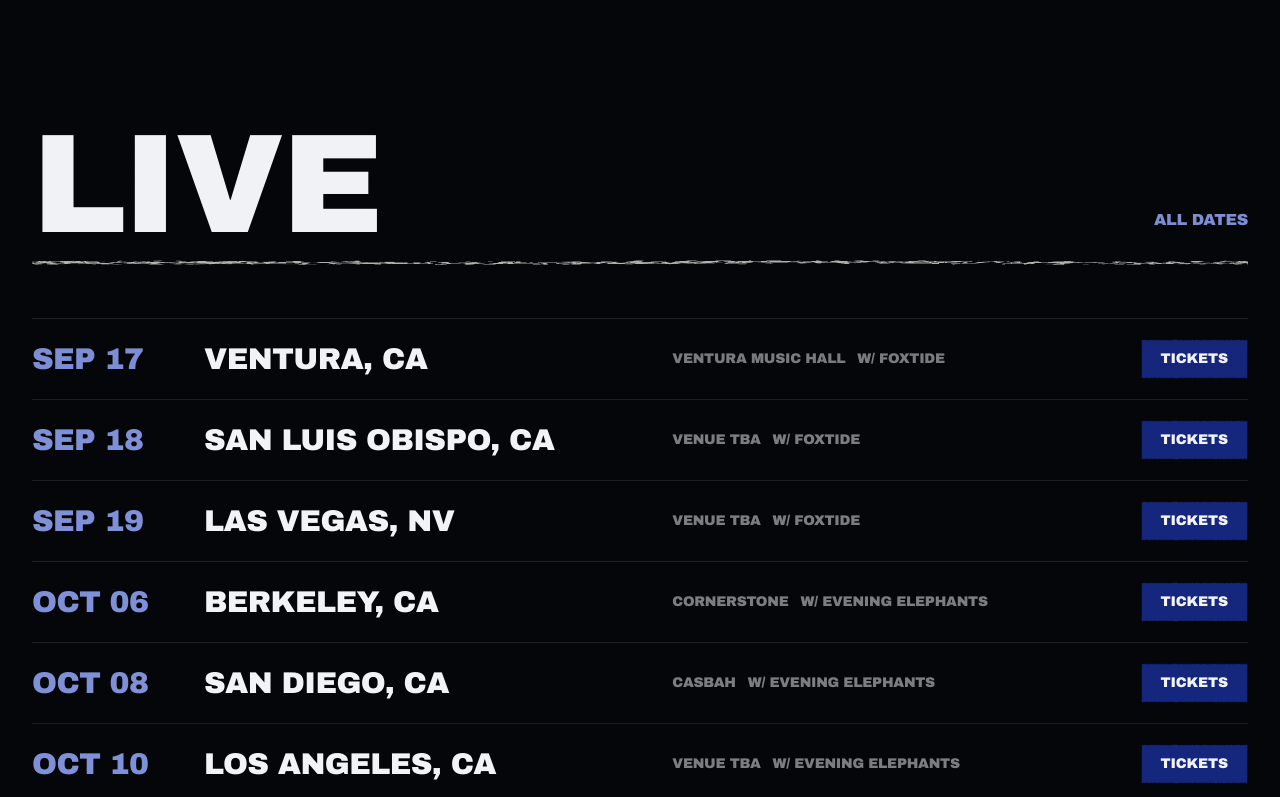
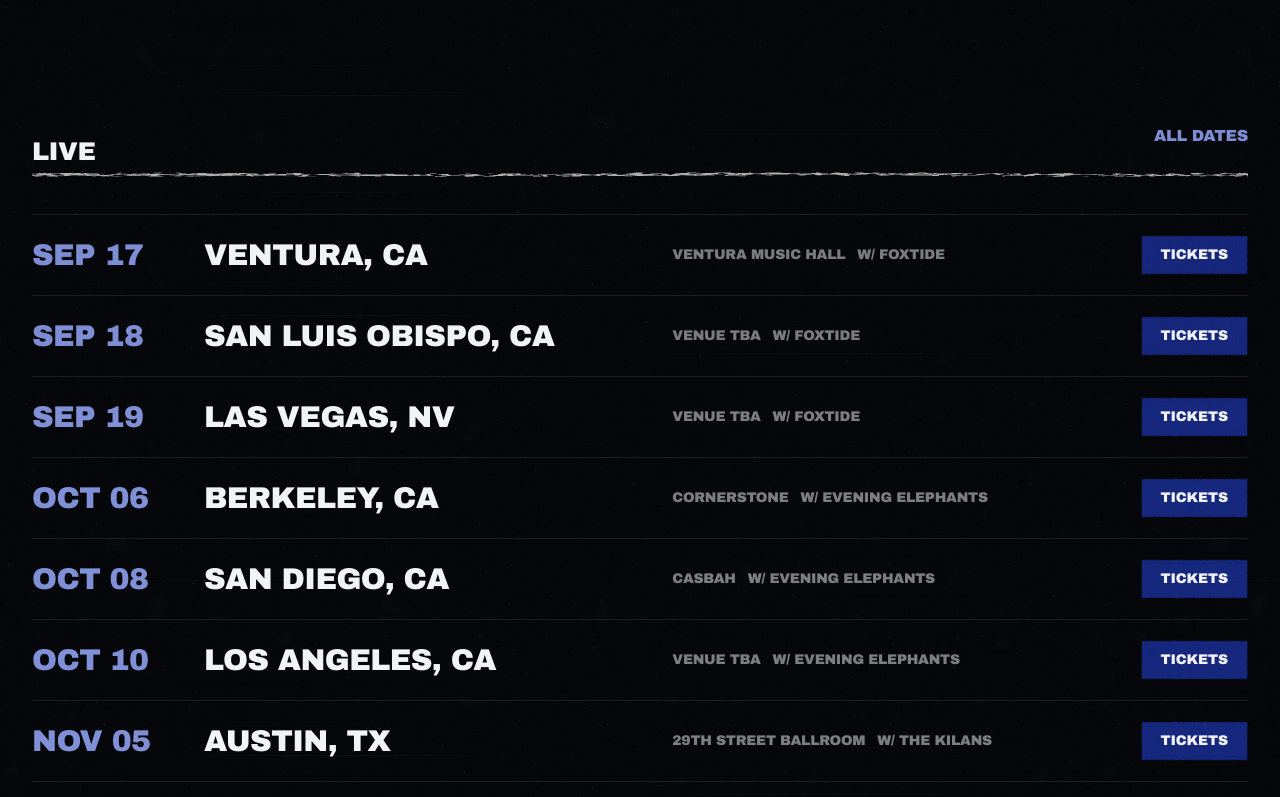
Before and after one commit to jonahmeyuhas-web/jadestreet, a Next.js app: page / in a window 1280 px wide. Shown: the part 820-1617 px from the top of the page. Built offline with nearby package versions, Linux system fonts and the light colour scheme; a web font is replaced by a local one.

Commit message:
Smaller section titles, tighter store block
Co-Authored-By: Claude Fable 5.1 <noreply@anthropic.com>

```diff
--- a/app/globals.css
+++ b/app/globals.css
@@ -17,6 +17,7 @@ html { scroll-behavior: smooth; }
 body {
   @apply bg-ink text-white font-sans antialiased;
   overflow-x: hidden;
+  position: relative;
 }
 ::selection { background: var(--blue); color: var(--white); }
 
@@ -32,8 +33,7 @@ body {
 }
 .btn:hover { @apply bg-white text-ink; }
 
-/* Full-page atmosphere: the hero photo blurred to a dusk wash, then two
-   grunge layers on top (stains multiply, scratches and dust screen). */
+/* Full-page atmosphere: the hero photo blurred to a dusk wash. */
 .bgfx {
   position: fixed; inset: 0; z-index: -1; overflow: hidden; background: var(--ink);
 }
@@ -46,12 +46,13 @@ body {
   content: ""; position: absolute; inset: 0;
   background: linear-gradient(180deg, rgba(5,6,9,.2), rgba(5,6,9,.75));
 }
+/* Scratch and dust layer. Absolute over the whole document so it scrolls
+   with the content, like print rather than a screen filter. */
 .tex {
-  pointer-events: none; position: fixed; inset: 0; z-index: 55;
-  background-repeat: repeat; background-size: 1100px 1100px;
+  pointer-events: none; position: absolute; inset: 0; z-index: 55;
+  background-image: var(--tex-light); background-repeat: repeat; background-size: 1100px 1100px;
+  mix-blend-mode: screen; opacity: .2;
 }
-.tex-dark  { background-image: var(--tex-dark);  mix-blend-mode: multiply; opacity: .16; }
-.tex-light { background-image: var(--tex-light); mix-blend-mode: screen;   opacity: .18; background-position: 300px 700px; }
 
 /* Hand-cut edges: rough box for blocks, torn edge for photos. */
 .rough {
--- a/app/layout.tsx
+++ b/app/layout.tsx
@@ -23,7 +23,7 @@ export const metadata: Metadata = {
 export const viewport: Viewport = { themeColor: "#050609" };
 
 export default function RootLayout({ children }: { children: React.ReactNode }) {
-  const vars = `:root{--tex-dark:url("${asset("/brand/grunge-dark.jpg")}");--tex-light:url("${asset("/brand/grunge-light.jpg")}");--mask-box:url("${asset("/brand/rough-box.png")}");--mask-burn:url("${asset("/brand/burn.png")}");--rule:url("${asset("/brand/rule.png")}");}`;
+  const vars = `:root{--tex-light:url("${asset("/brand/grunge-light.jpg")}");--mask-box:url("${asset("/brand/rough-box.png")}");--mask-burn:url("${asset("/brand/burn.png")}");--rule:url("${asset("/brand/rule.png")}");}`;
   const fontFace = `@font-face{font-family:"Helvetica Neue Black";src:local("HelveticaNeue-Black"),local("Helvetica Neue Black"),local("HelveticaNeueLTStd-Blk"),url("${asset("/fonts/HelveticaNeueBlack.woff2")}") format("woff2");font-weight:400 900;font-style:normal;font-display:swap;}`;
   return (
     <html lang="en" className={archivo.variable}>
@@ -35,8 +35,7 @@ export default function RootLayout({ children }: { children: React.ReactNode })
           <img src={asset("/brand/hero-mobile.jpg")} alt="" />
         </div>
         {children}
-        <div className="tex tex-dark" aria-hidden />
-        <div className="tex tex-light" aria-hidden />
+        <div className="tex" aria-hidden />
         <div className="grain" aria-hidden />
       </body>
     </html>
--- a/components/chrome/Section.tsx
+++ b/components/chrome/Section.tsx
@@ -1,11 +1,11 @@
 export function SectionHead({ title, aside }: { title: string; aside?: React.ReactNode }) {
   return (
-    <div className="reveal mb-8 md:mb-12">
+    <div className="reveal mb-6 md:mb-8">
       <div className="flex items-end justify-between gap-6">
-        <h2 className="display text-[clamp(3.5rem,11vw,9rem)]">{title}</h2>
+        <h2 className="display text-[clamp(1.25rem,2vw,1.75rem)]">{title}</h2>
         {aside && <div className="pb-2 md:pb-4">{aside}</div>}
       </div>
-      <div className="rule mt-2" aria-hidden />
+      <div className="rule mt-1" aria-hidden />
     </div>
   );
 }
--- a/components/sections/Music.tsx
+++ b/components/sections/Music.tsx
@@ -21,7 +21,7 @@ export default function Music() {
             className="torn aspect-square w-full object-cover transition-transform duration-500 group-hover:scale-[1.015]"
           />
         </a>
-        <h3 className="display mt-8 text-[clamp(2.5rem,6vw,4.5rem)]">{featured.title}</h3>
+        <h3 className="display mt-6 text-[clamp(1.25rem,2vw,1.75rem)]">{featured.title}</h3>
         <p className="display mt-1 text-sm text-ice md:text-base">{featured.kind} · Out now</p>
         <div className="mt-6 flex gap-2">
           <a href={featured.spotify} target="_blank" rel="noreferrer" className="btn">Spotify</a>
--- a/components/sections/SignUp.tsx
+++ b/components/sections/SignUp.tsx
@@ -4,7 +4,7 @@ export default function SignUp() {
   return (
     <section id="signup" className="scroll-mt-20 px-5 pt-24 md:px-8 md:pt-36">
       <div className="reveal grid gap-8 md:grid-cols-2 md:items-end">
-        <h2 className="display text-[clamp(3.5rem,11vw,9rem)]">Sign up</h2>
+        <h2 className="display text-[clamp(1.25rem,2vw,1.75rem)]">Sign up</h2>
         <div>
           <p className="display text-base text-white/60 md:text-lg">Tour presales and new music, first.</p>
           {site.signupAction ? (
--- a/components/sections/Store.tsx
+++ b/components/sections/Store.tsx
@@ -10,8 +10,8 @@ export default function Store() {
         rel="noreferrer"
         className="reveal rough group relative block overflow-hidden bg-blue"
       >
-        <div className="flex aspect-[4/5] flex-col justify-between p-6 md:aspect-[21/8] md:p-10">
-          <span className="display text-[clamp(3.5rem,11vw,9rem)] leading-[0.85] text-white">Store</span>
+        <div className="flex aspect-[4/5] flex-col justify-between p-6 md:aspect-[21/6] md:p-10">
+          <span className="display text-[clamp(1.25rem,2vw,1.75rem)] leading-[0.9] text-white">Store</span>
           <div className="flex items-end justify-between gap-6">
             <img
               src={asset("/brand/wordmark-white.png")}
```
Also changed, not shown: public/brand/grunge-dark.jpg (deleted).
